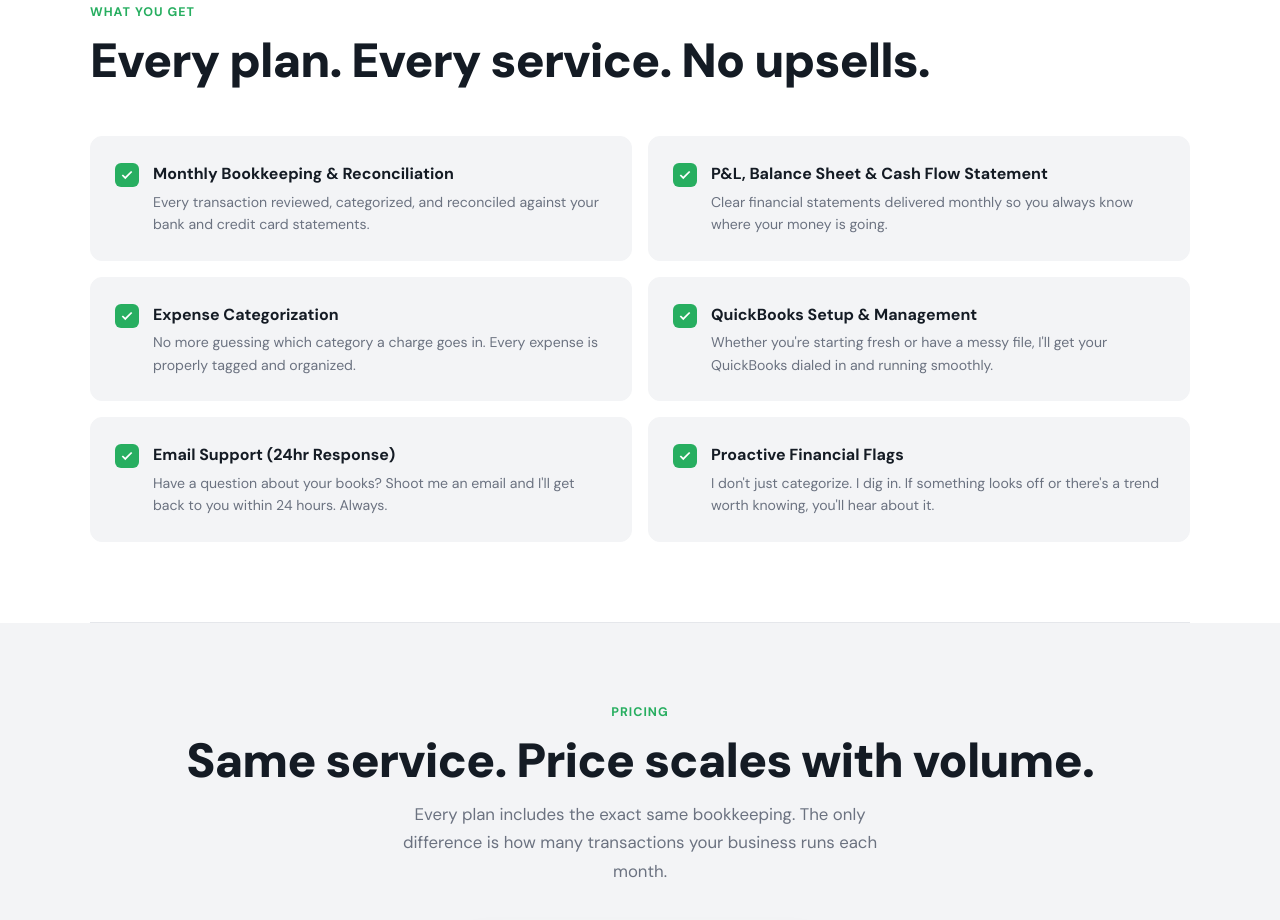
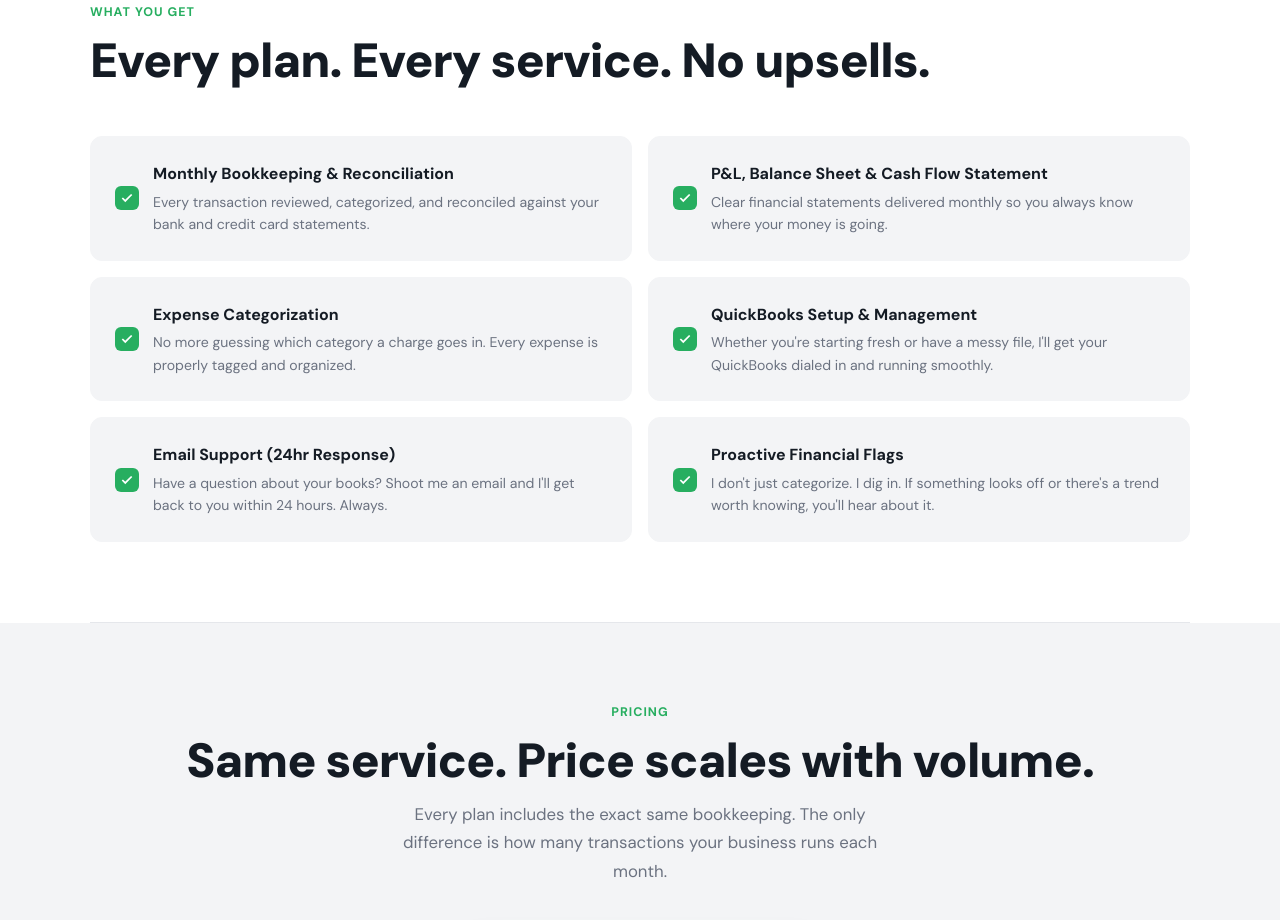
Before and after one commit to huntingtanner-byte/LedgerHunt, a plain HTML site: page index.html in a window 1280 px wide. Shown: the part 1673-2593 px from the top of the page. Drawn offline with Linux system fonts and the light colour scheme.

Commit message:
Center checkmarks vertically in What You Get section

```diff
--- a/index.html
+++ b/index.html
@@ -74,9 +74,9 @@ section { padding: 80px 32px; }
 .services-header { margin-bottom: 48px; }
 .services-header h2 { font-size: clamp(2rem, 4vw, 3rem); font-weight: 900; line-height: 1.1; letter-spacing: -0.02em; color: var(--navy); }
 .services-list { display: grid; grid-template-columns: repeat(2, 1fr); gap: 16px; }
-.service-item { display: flex; align-items: flex-start; gap: 14px; padding: 24px; border-radius: 12px; border: 1px solid var(--gray-100); background: var(--gray-100); transition: all 0.2s; }
+.service-item { display: flex; align-items: center; gap: 14px; padding: 24px; border-radius: 12px; border: 1px solid var(--gray-100); background: var(--gray-100); transition: all 0.2s; }
 .service-item:hover { background: var(--white); border-color: var(--green-200); box-shadow: 0 4px 20px rgba(39,174,96,0.06); }
-.service-check { width: 24px; height: 24px; border-radius: 6px; background: var(--green-500); display: flex; align-items: center; justify-content: center; flex-shrink: 0; margin-top: 2px; }
+.service-check { width: 24px; height: 24px; border-radius: 6px; background: var(--green-500); display: flex; align-items: center; justify-content: center; flex-shrink: 0; }
 .service-check svg { width: 14px; height: 14px; color: var(--white); }
 .service-item h3 { font-size: 1rem; font-weight: 700; color: var(--navy); margin-bottom: 4px; }
 .service-item p { font-size: 0.88rem; color: var(--gray-500); line-height: 1.6; }
```
